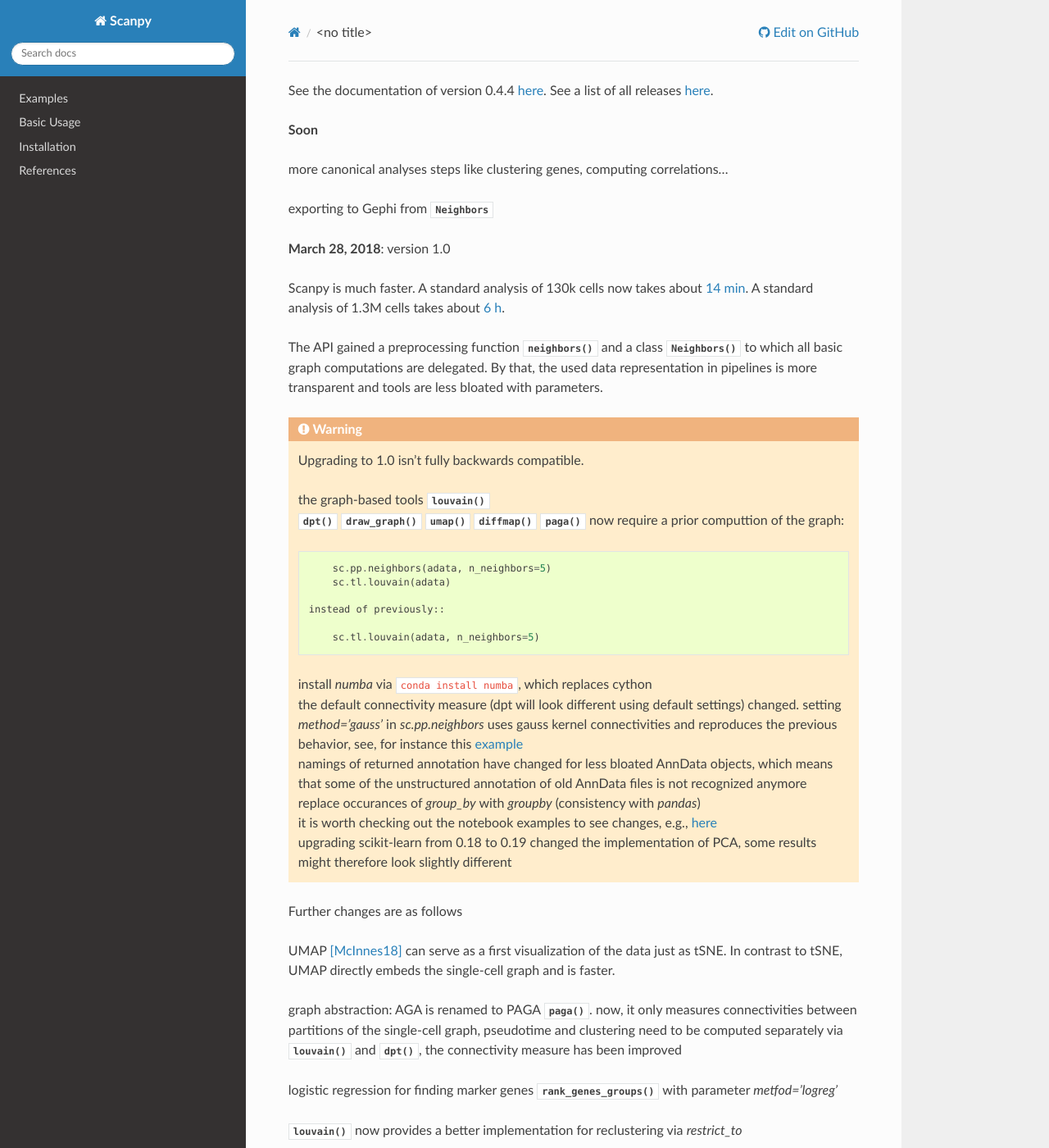
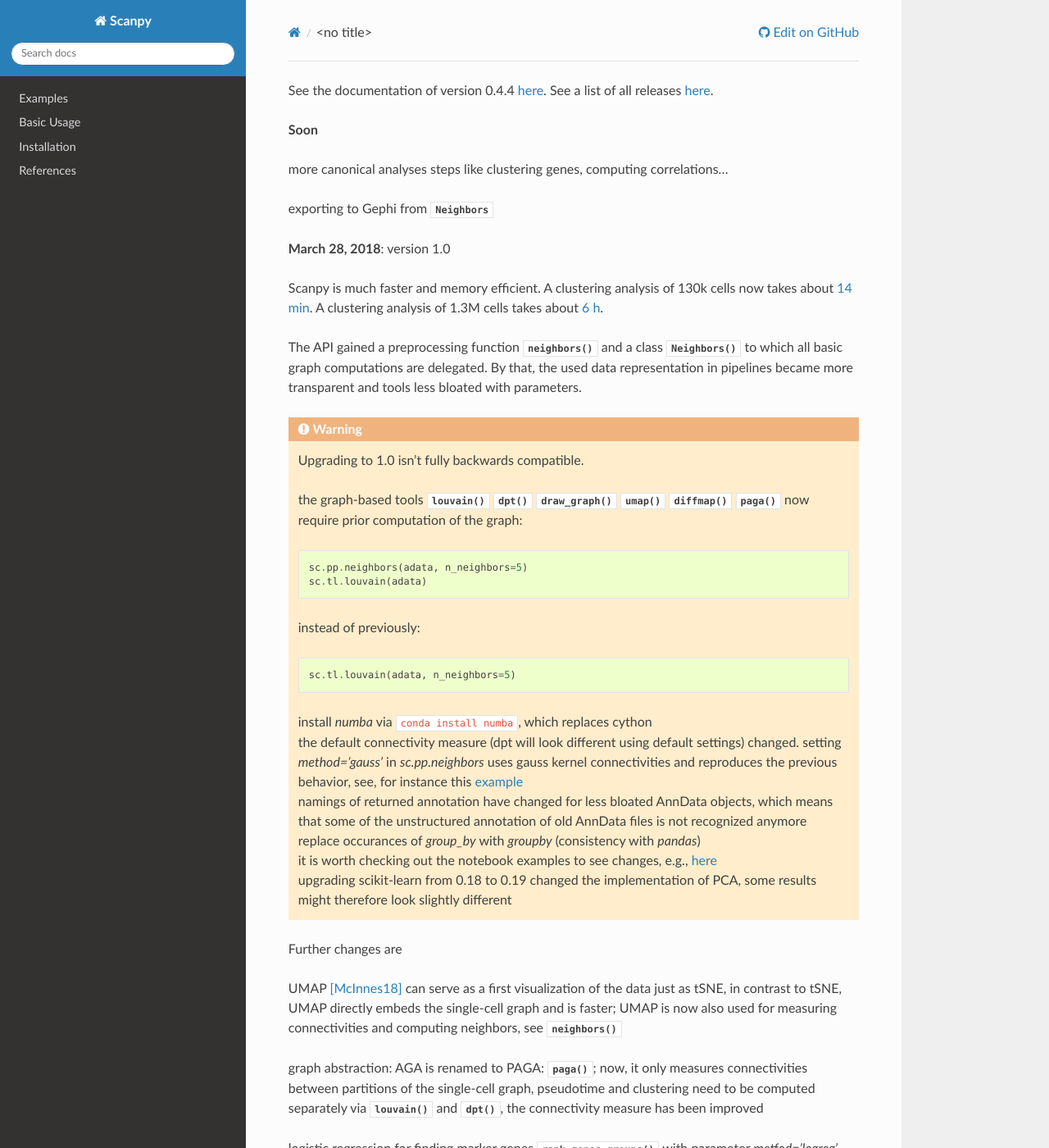
Before and after one commit to scverse/scanpy, a Sphinx documentation site: the page built from docs/release_notes.rst, in a window 1280 px wide and 1400 px high. Shown: the whole window at 82% size. Built offline with Sphinx 7.4.7 and the Read the Docs theme 2.0.0, drawn with Linux system fonts in a browser that asks for light colours; the version number could not be read and is left out.

Commit message:
version 1.0

```diff
--- a/docs/release_notes.rst
+++ b/docs/release_notes.rst
@@ -10,24 +10,24 @@
 
 **March 28, 2018**: version 1.0
 
-Scanpy is much faster. A standard analysis of 130k cells now takes about `14 min
+Scanpy is much faster and memory efficient. A clustering analysis of 130k cells now takes about `14 min
 <https://github.com/theislab/scanpy_usage/blob/master/170522_visualizing_one_million_cells/logfile_130k.txt>`_. A
-standard analysis of 1.3M cells takes about `6 h
+clustering analysis of 1.3M cells takes about `6 h
 <https://github.com/theislab/scanpy_usage/blob/master/170522_visualizing_one_million_cells/logfile_1.3M.txt>`_.
 
 The API gained a preprocessing function :func:`~scanpy.api.pp.neighbors` and a
 class :func:`~scanpy.api.Neighbors` to which all basic graph computations are
-delegated. By that, the used data representation in pipelines is more
-transparent and tools are less bloated with parameters.
+delegated. By that, the used data representation in pipelines became more
+transparent and tools less bloated with parameters.
 
 .. warning::
 
    Upgrading to 1.0 isn't fully backwards compatible.
 
    - the graph-based tools :func:`~scanpy.api.tl.louvain`
-   :func:`~scanpy.api.tl.dpt` :func:`~scanpy.api.tl.draw_graph`
-   :func:`~scanpy.api.tl.umap` :func:`~scanpy.api.tl.diffmap`
-   :func:`~scanpy.api.tl.paga` now require a prior computtion of the graph::
+     :func:`~scanpy.api.tl.dpt` :func:`~scanpy.api.tl.draw_graph`
+     :func:`~scanpy.api.tl.umap` :func:`~scanpy.api.tl.diffmap`
+     :func:`~scanpy.api.tl.paga` now require prior computation of the graph::
 
          sc.pp.neighbors(adata, n_neighbors=5)
          sc.tl.louvain(adata)
@@ -57,14 +57,15 @@
    - upgrading scikit-learn from 0.18 to 0.19 changed the implementation of PCA,
      some results might therefore look slightly different
 
-Further changes are as follows
+Further changes are
 
-- UMAP [McInnes18]_ can serve as a first visualization of the data just as
-  tSNE. In contrast to tSNE, UMAP directly embeds the single-cell graph and is
-  faster.
+- UMAP [McInnes18]_ can serve as a first visualization of the data just as tSNE,
+  in contrast to tSNE, UMAP directly embeds the single-cell graph and is faster;
+  UMAP is now also used for measuring connectivities and computing neighbors,
+  see :func:`~scanpy.api.pp.neighbors`
 
-- graph abstraction: AGA is renamed to PAGA :func:`~scanpy.api.tl.paga`. now, it
-  only measures connectivities between partitions of the single-cell graph,
+- graph abstraction: AGA is renamed to PAGA: :func:`~scanpy.api.tl.paga`; now,
+  it only measures connectivities between partitions of the single-cell graph,
   pseudotime and clustering need to be computed separately via
   :func:`~scanpy.api.tl.louvain` and :func:`~scanpy.api.tl.dpt`, the
   connectivity measure has been improved
```
Also changed, not shown: 3 other files.
